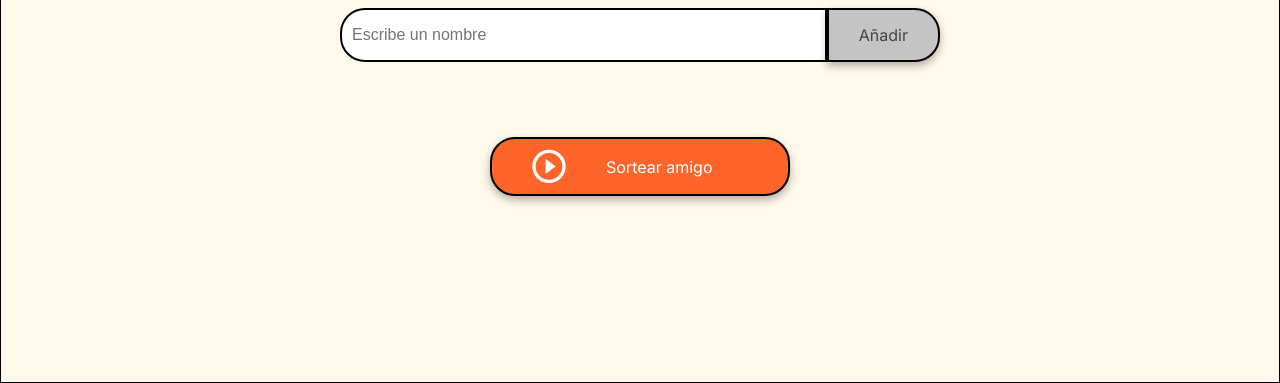
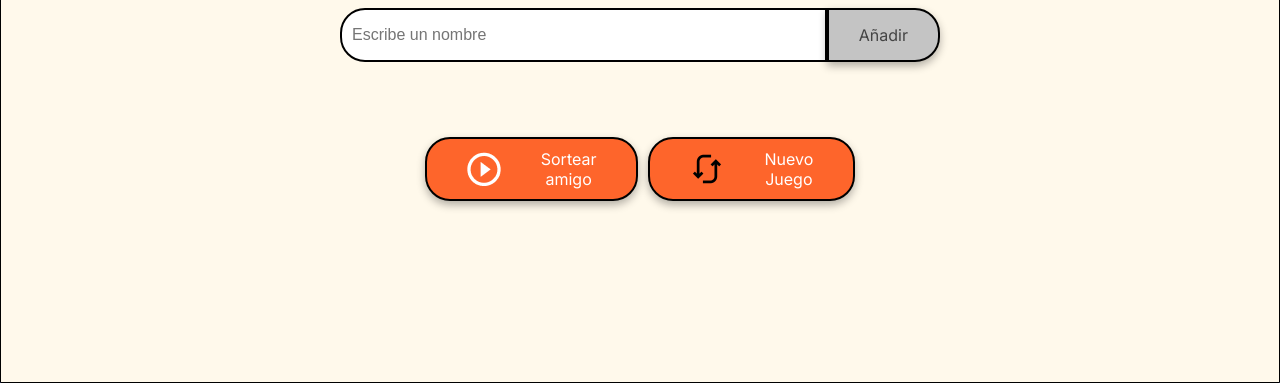
Before and after one commit to donosonahuel/amigo-secreto, a plain HTML site: page index.html in a window 1280 px wide. Shown: the part 417-800 px from the top of the page. Drawn offline with Linux system fonts and the light colour scheme.

Commit message:
index.html

```diff
--- a/index.html
+++ b/index.html
@@ -32,6 +32,10 @@
                     <img src="assets/play_circle_outline.png" alt="Ícono para sortear">
                     Sortear amigo
                 </button>
+                <button class="button-draw" onclick="nuevoJuego()" aria-label="Nuevo juego">
+                    <img src="assets/refresh_icon.png" alt="Icono para nuevo juego">
+                    Nuevo Juego
+                </button>
             </div>
         </section>
     </main>
```
